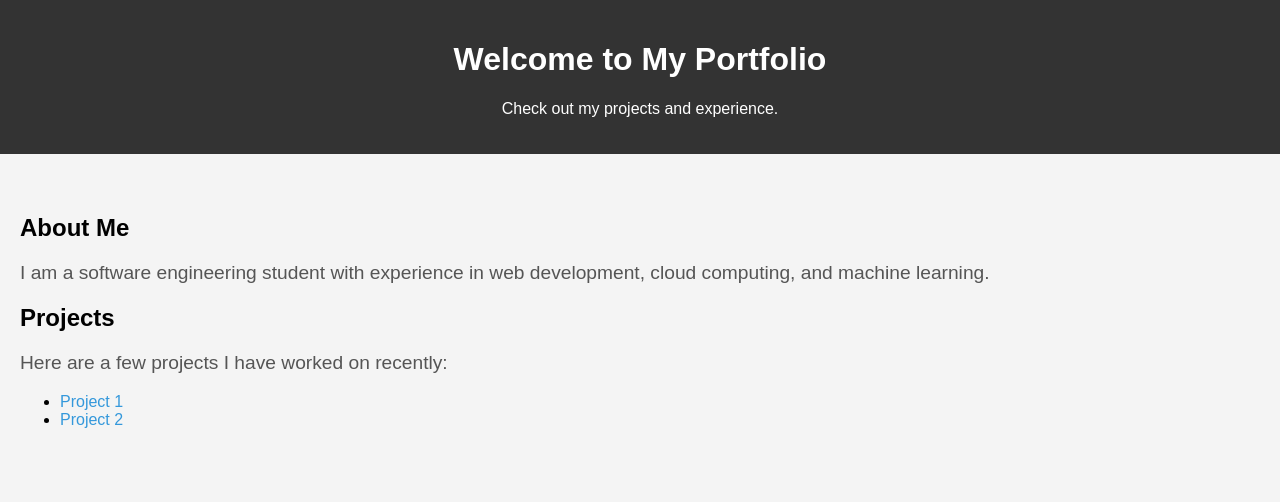
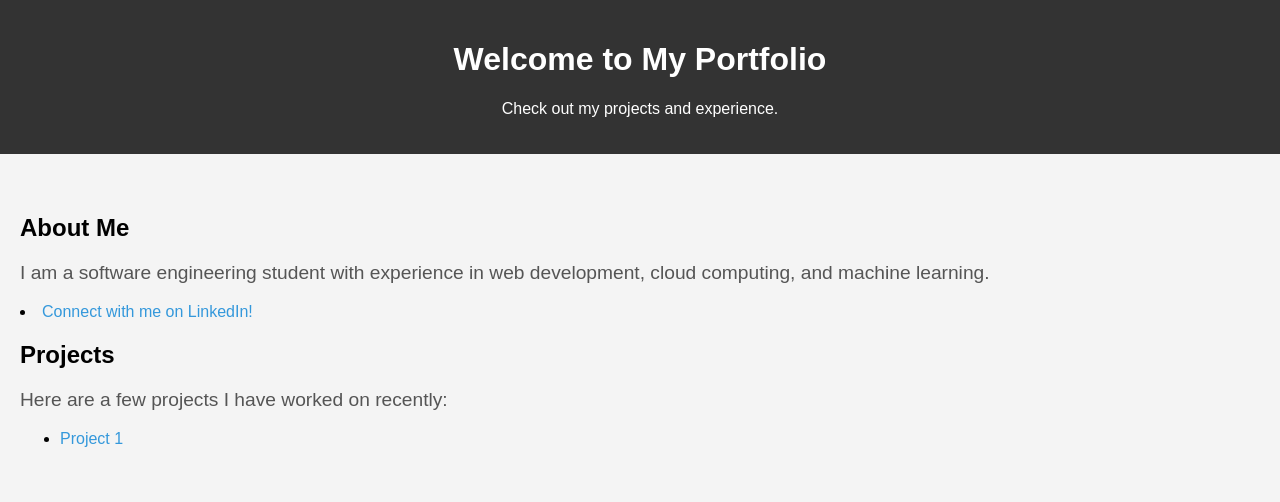
Before and after one commit to rp36723/rp36723.github.io, a plain HTML site: page index.html in a window 1280 px wide. Shown: the top 502 px of the page. Drawn offline with Linux system fonts and the light colour scheme.

Commit message:
Broken Link fix,

```diff
--- a/index.html
+++ b/index.html
@@ -17,12 +17,12 @@
         <div id="content">
             <h2>About Me</h2>
             <p class="description">I am a software engineering student with experience in web development, cloud computing, and machine learning.</p>
+            <li><a href="https://www.linkedin.com/in/rishpandey04/" class="link">Connect with me on LinkedIn!</a></li>
 
             <h2>Projects</h2>
             <p class="description">Here are a few projects I have worked on recently:</p>
             <ul>
                 <li><a href="https://github.com/rp36723/EE461L_Brown_Rice" class="link">Project 1</a></li>
-                <li><a href="https://github.com/ECE422C-Shi/final-project-rp36723" class="link">Project 2</a></li>
             </ul>
         </div>
 
```
